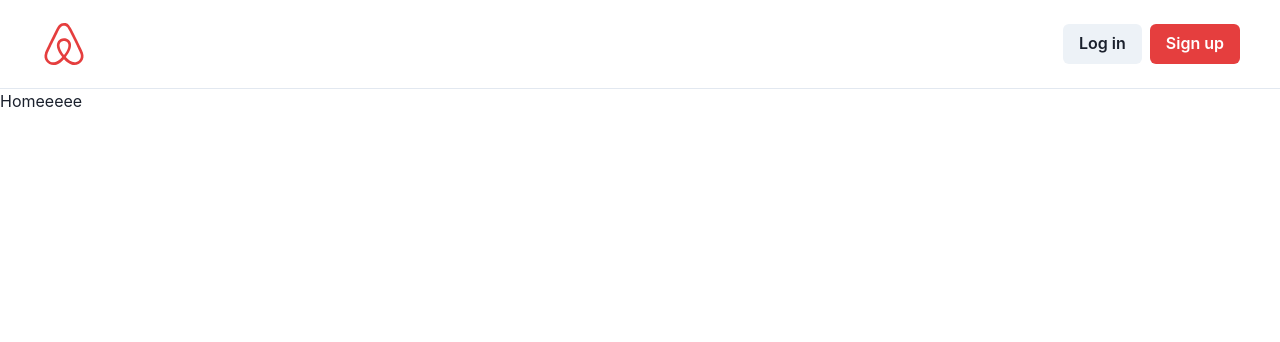
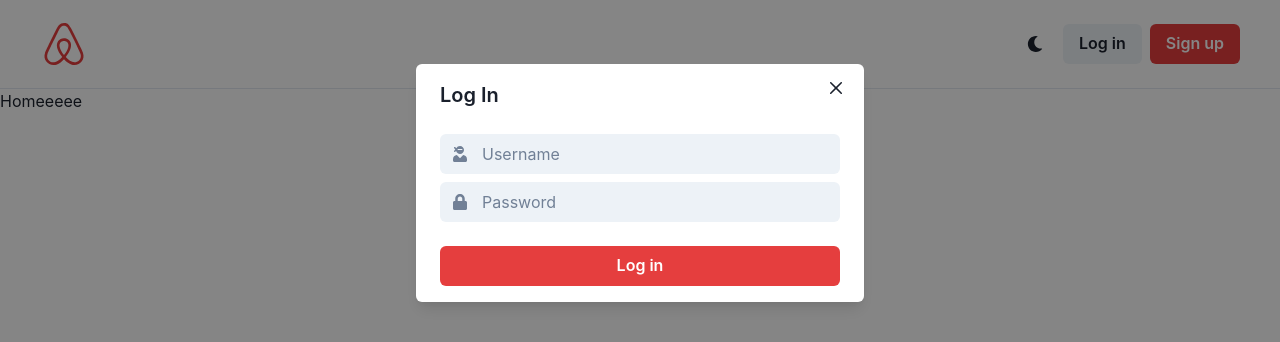
Before and after one commit to kangdongil/airbnb-django-frontend_2022, a React (Create React App) app in the folder frontend/: page / in a window 1280 px wide. Both pictures are taken after a click on the button "Log in". Shown: the top 342 px of the page. Built offline with nearby package versions, Linux system fonts and the light colour scheme.

Commit message:
18.1 Create Log-in Modal

```diff
--- a/frontend/src/components/Root.tsx
+++ b/frontend/src/components/Root.tsx
@@ -1,8 +1,9 @@
-import { Box, Button, HStack } from "@chakra-ui/react";
-import { FaAirbnb } from "react-icons/fa";
+import { Box, Button, HStack, IconButton, Input, InputGroup, InputLeftElement, Modal, ModalBody, ModalCloseButton, ModalContent, ModalFooter, ModalHeader, ModalOverlay, useDisclosure, VStack } from "@chakra-ui/react";
+import { FaAirbnb, FaLock, FaMoon, FaUserNinja } from "react-icons/fa";
 import { Outlet } from "react-router-dom";
 
 export default function Root() {
+    const { isOpen, onClose, onOpen } = useDisclosure();
     return (
     <Box>
         <HStack
@@ -14,9 +15,55 @@
                 <FaAirbnb size={"48"}/>
             </Box>
             <HStack spacing={2}>
-                <Button>Log in</Button>
+                <IconButton
+                    variant={"ghost"}
+                    aria-label="Toggle dark mode"
+                    icon={<FaMoon />}
+                />
+                <Button onClick={onOpen}>Log in</Button>
                 <Button colorScheme={"red"}>Sign up</Button>
             </HStack>
+            <Modal
+                isOpen={isOpen}
+                onClose={onClose}
+            >
+                <ModalOverlay />
+                <ModalContent>
+                    <ModalHeader>Log In</ModalHeader>
+                    <ModalCloseButton />
+                    <ModalBody>
+                        <VStack>
+                            <InputGroup>
+                                <InputLeftElement children={
+                                    <Box color="gray.500">
+                                        <FaUserNinja />
+                                    </Box>
+                                }
+                                />
+                                <Input
+                                    variant={"filled"}
+                                    placeholder="Username"
+                                />
+                            </InputGroup>
+                            <InputGroup>
+                            <InputLeftElement children={
+                                    <Box color="gray.500">
+                                        <FaLock />
+                                    </Box>
+                                }
+                                />
+                                <Input
+                                    variant={"filled"}
+                                    placeholder="Password"
+                                />
+                            </InputGroup>
+                        </VStack>
+                    </ModalBody>
+                    <ModalFooter>
+                        <Button colorScheme={"red"} w="100%">Log in</Button>
+                    </ModalFooter>
+                </ModalContent>
+            </Modal>
         </HStack>
         <Outlet />
     </Box>
```
Also changed, not shown: 1 other file (tests, documents, lock files or other folders).
